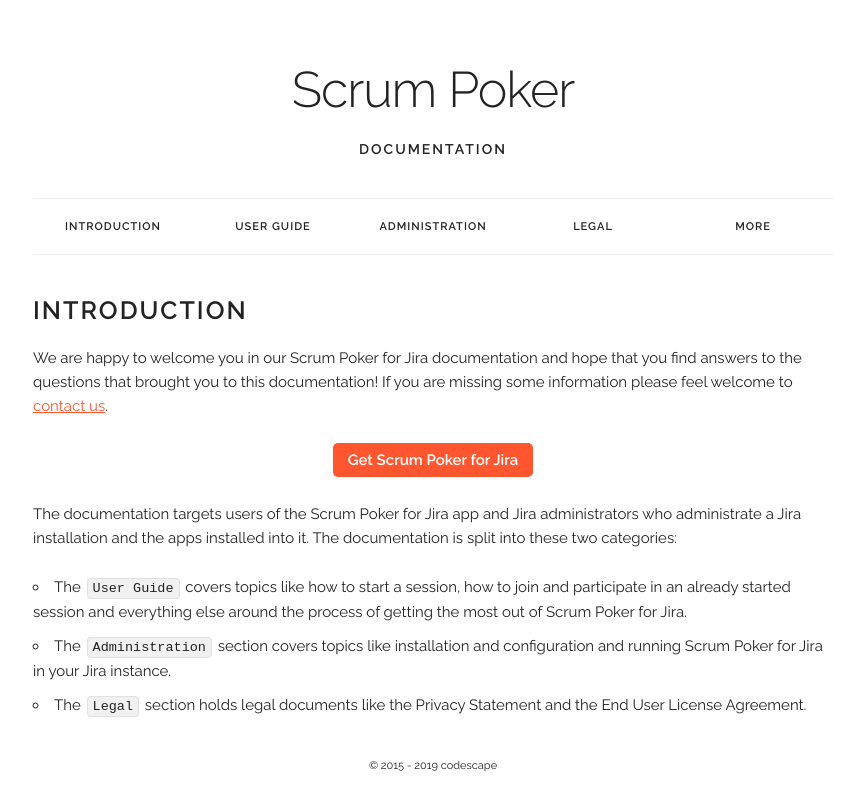
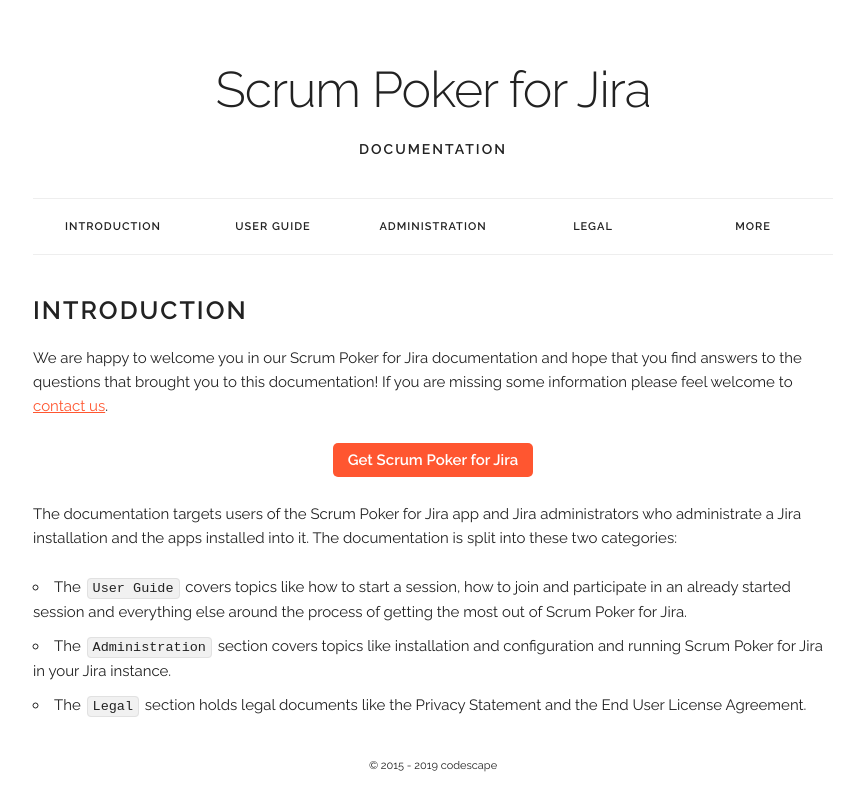
Before and after one commit to codescape/jira-scrum-poker, a Jekyll site: the page built from docs/index.md, in a window 1280 px wide. Shown: the top 811 px of the page, without its empty margins (207-1071 px from the left). Built offline with Jekyll 4.4.1, drawn with Linux system fonts in a browser that asks for light colours; nearby versions of some CDN libraries.

Commit message:
docs: use long name in title of online documentation

```diff
--- a/docs/_layouts/default.html
+++ b/docs/_layouts/default.html
@@ -22,7 +22,7 @@
 
 <div class="container">
     <section class="header">
-        <h1 class="title">Scrum Poker</h1>
+        <h1 class="title">{{ site.title }}</h1>
         <h3>Documentation</h3>
     </section>
 
```
Also changed, not shown: changelog.md.
